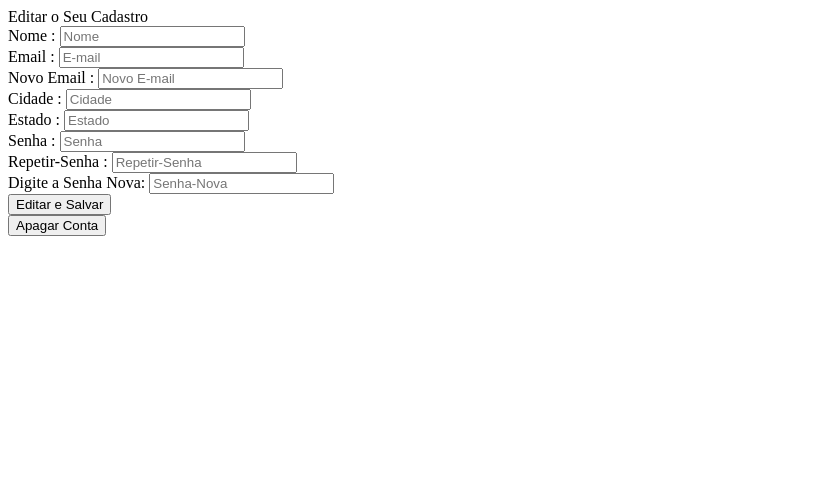
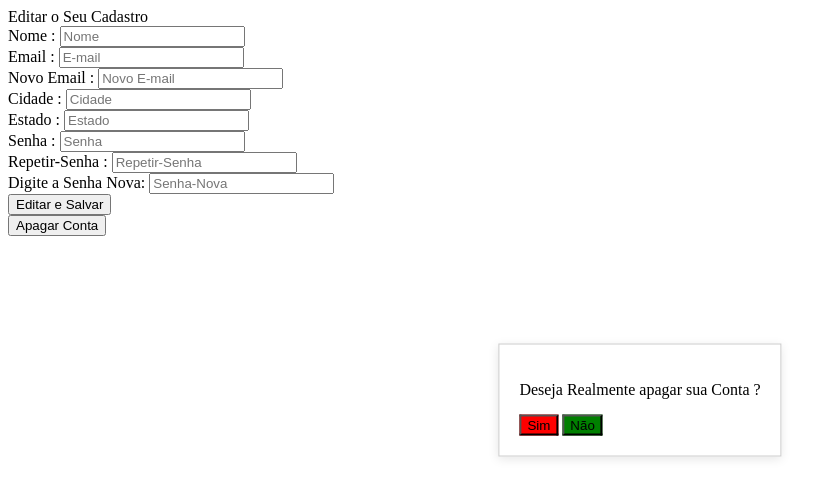
Before and after one commit to InacioAntonio/PROJWEB, a plain HTML site: page Editar.html in a window 1280 px wide. Both pictures are taken after a click on the button "Apagar Conta". Shown: the whole page, without its empty margins (0-837 px from the left). Drawn offline with Linux system fonts and the light colour scheme.

Commit message:
Apagar Funcionando

```diff
--- a/Editar.html
+++ b/Editar.html
@@ -4,6 +4,26 @@
     <meta charset="UTF-8" />
     <meta name="viewport" content="width=device-width, initial-scale=1.0" />
     <title>Editar Dados</title>
+    <style>
+      #popup {
+        display: none;
+        position: fixed;
+        top: 50%;
+        left: 50%;
+        transform: translate(-50%, -50%);
+        padding: 20px;
+        background: #fff;
+        border: 1px solid #ccc;
+        box-shadow: 0 2px 10px rgba(0, 0, 0, 0.1);
+        z-index: 1000;
+      }
+      #sim {
+        background-color: red;
+      }
+      #nao {
+        background-color: green;
+      }
+    </style>
   </head>
   <body>
     <header>Editar o Seu Cadastro</header>
@@ -53,6 +73,11 @@
         <div>
           <button type="button" value="Apagar" id="BtnD">Apagar Conta</button>
         </div>
+        <div id="popup">
+          <p id="MSG"></p>
+          <button id="sim">Sim</button>
+          <button id="nao" onclick="FecharMsg()">Não</button>
+        </div>
       </form>
     </section>
     <script src="UpdateDelete.js"></script>
--- a/UpdateDelete.js
+++ b/UpdateDelete.js
@@ -289,8 +289,12 @@ btnEditar.addEventListener("click", () => {
 });
 btnApagar.addEventListener("click", () => {
   let email = document.getElementById("Email").value;
-  openModal(`Deseja Apagar Conta ${email} ? `);
-  document.querySelector("#sim").addEventListener("click", () => {
+  let senha = document.getElementById("Senha").value;
+  document.getElementById("popup").style.display = "block";
+  document.getElementById(
+    "MSG"
+  ).innerHTML = `Deseja Realmente apagar sua Conta ${email} ?`;
+  document.getElementById("sim").addEventListener("click", () => {
     var users1 = JSON.parse(localStorage.getItem("users") || "[]");
     var userExists = users1.some(function (users) {
       return users.Email === email;
@@ -304,13 +308,21 @@ btnApagar.addEventListener("click", () => {
         }
       }
       if (indiceParaExcluir !== -1) {
-        users1.splice(indiceParaExcluir, 1);
-        localStorage.setItem("users", JSON.stringify(users1));
-        console.log("Usuario removido com sucesso.");
-        alert("Usuario removido com Sucesso.");
+        if (users1[i].Password === senha) {
+          users1.splice(indiceParaExcluir, 1);
+          localStorage.setItem("users", JSON.stringify(users1));
+          console.log("Usuario removido com sucesso.");
+          alert("Usuario removido com Sucesso.");
+        } else {
+          alert("Senha Incorreta");
+        }
       } else {
         console.log("Usuario não encontrado.");
       }
     }
+    document.getElementById("popup").style.display = "none";
   });
+  function FecharMsg() {
+    document.getElementById("popup").style.display = "none";
+  }
 });
--- a/script.js
+++ b/script.js
@@ -10,7 +10,7 @@ window.onload = function () {
         return user.Email === username && user.Password === password;
       });
       if (userExists) {
-        window.location.href = "assitente.html";
+        window.location.href = "assistente.html";
       } else {
         alert("Nome de usuário ou senha incorretos");
       }
```
